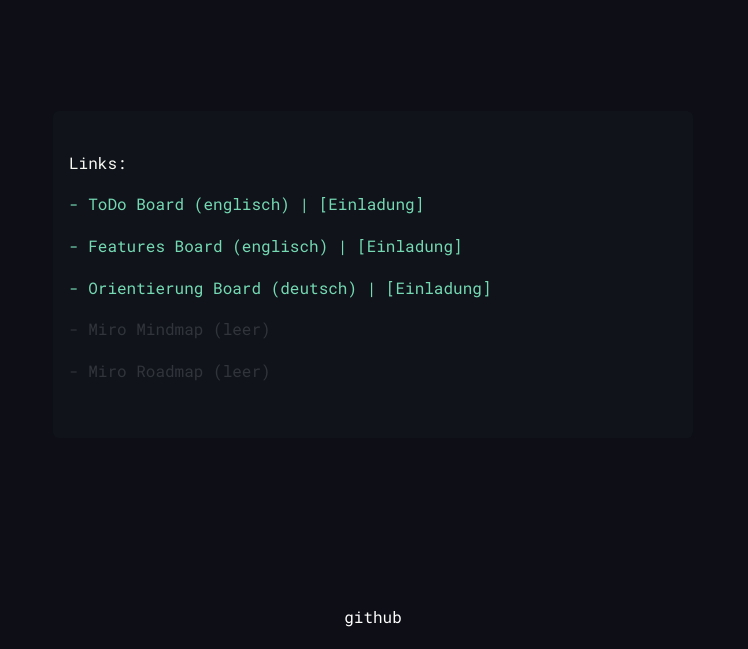
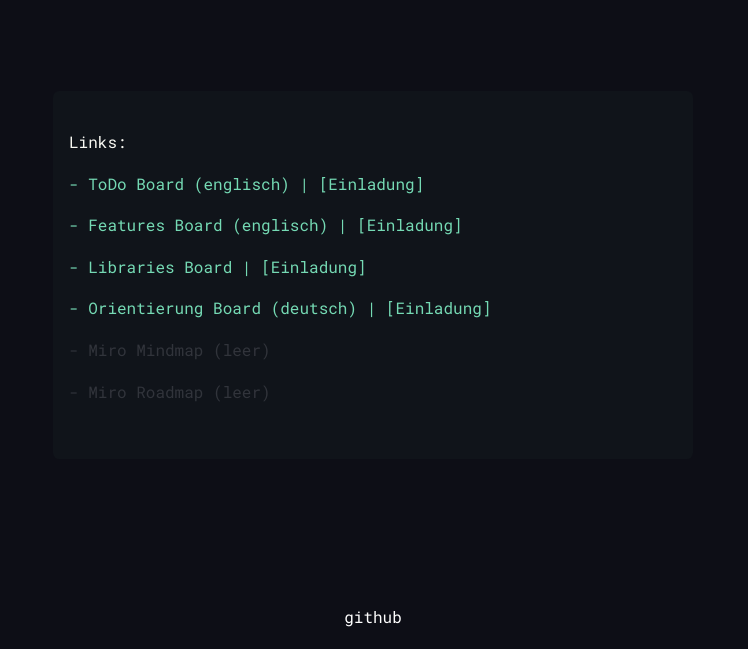
Before and after one commit to LogicCircuitSim/LogicCircuitSim.github.io, a plain HTML site: page index.html in a window 1280 px wide. Shown: the part 151-800 px from the top of the page, without its empty margins (267-1015 px from the left). Drawn offline with Linux system fonts and the light colour scheme.

Commit message:
Update index.html

```diff
--- a/index.html
+++ b/index.html
@@ -17,6 +17,7 @@
           <p>Links:</p>
           <p><a href="https://trello.com/b/CqorFhbP/todo" target="_blank">- ToDo Board (englisch) | </a><a href="https://trello.com/invite/b/CqorFhbP/ATTI69b07c1fe0cb7d7515eaa24d528e0f067A113E6A/todo">[Einladung]</a></p>
           <p><a href="https://trello.com/b/Bjd9Kd4F/features" target="_blank">- Features Board (englisch) | </a><a href="https://trello.com/invite/b/Bjd9Kd4F/ATTI1d97254ab05f1f12e504c877a77e587eB4180F65/features">[Einladung]</a></p>
+          <p><a href="https://trello.com/b/qb3JYA9a/libraries" target="_blank">- Libraries Board | </a><a href="https://trello.com/invite/b/qb3JYA9a/ATTI33c66ace8b62e3ac50ffca5238a94e2d45064B1C/libraries">[Einladung]</a></p>
           <p><a href="https://trello.com/b/9gUxbKXN/orientierung" target="_blank">- Orientierung Board (deutsch) | </a><a href="https://trello.com/invite/b/9gUxbKXN/ATTI7206a92997fa4bff4c884be678d1aa0fAA7FA683/orientierung">[Einladung]</a></p>
           <p><a href="https://miro.com/de/" target="_blank" class="disabled">- Miro Mindmap (leer)</a></p>
           <p><a href="https://miro.com/de/" target="_blank" class="disabled">- Miro Roadmap (leer)</a></p>
```
